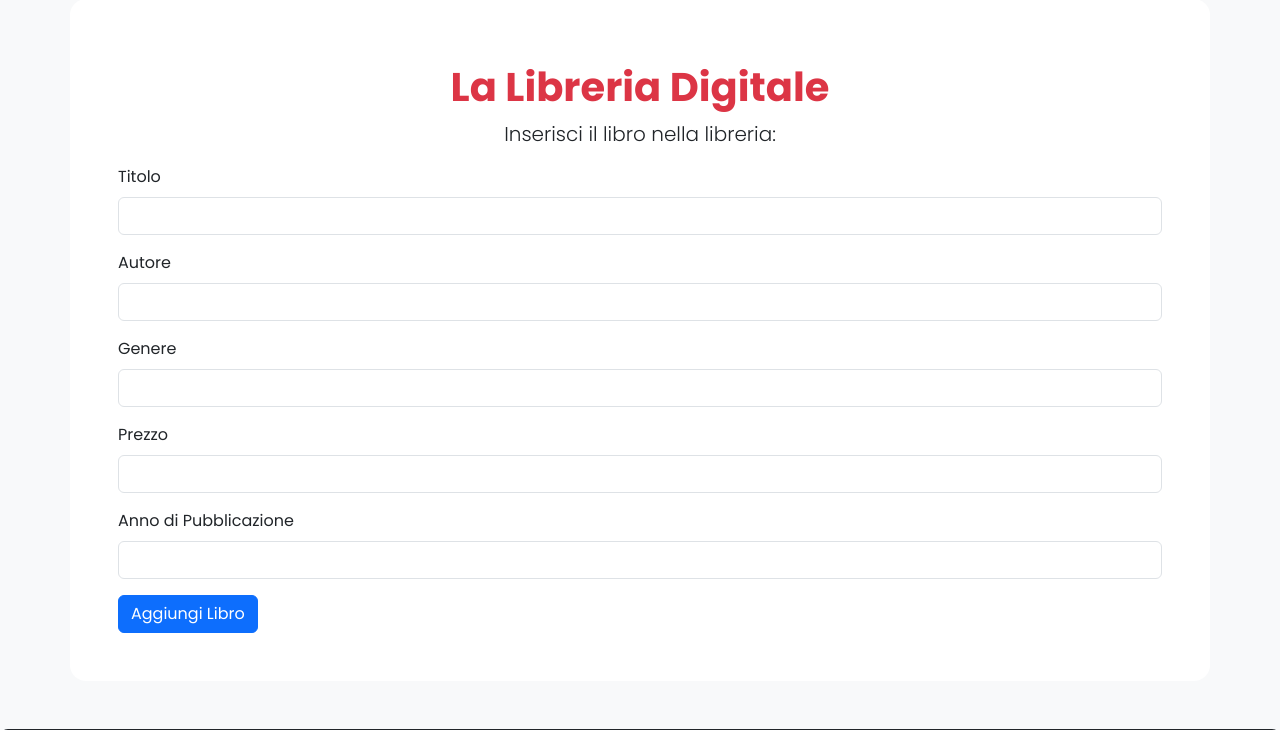
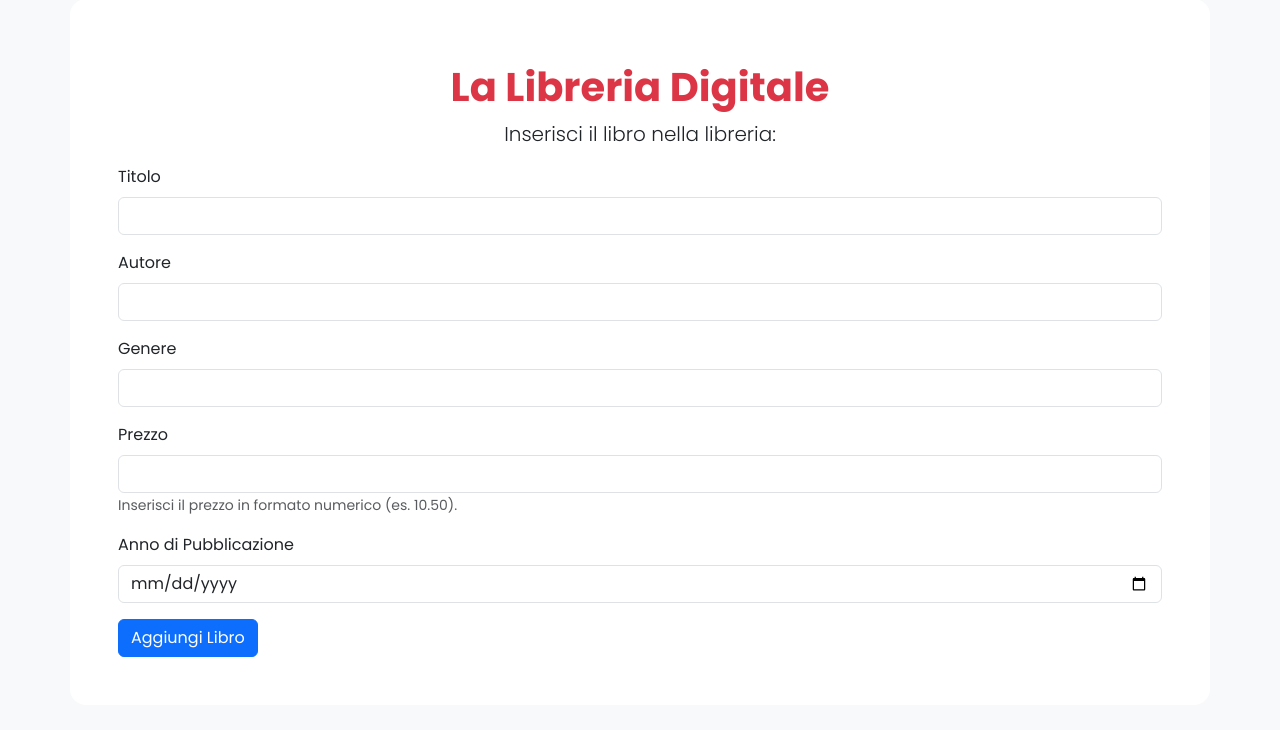
Before and after one commit to LucaButtini/Info-5E, a PHP site: page /create.php in a window 1280 px wide. Shown: the part 105-835 px from the top of the page. Run offline with PHP 8.4, Linux system fonts and the light colour scheme.

Commit message:
bozza di chat gpt

```diff
--- a/PHP/Libreria/create.php
+++ b/PHP/Libreria/create.php
@@ -1,8 +1,46 @@
 <?php
-require_once 'db.php';
+require_once 'db.php';  // Includi il file che contiene la connessione
 
+// Variabili per i messaggi di errore o successo
+$message = '';
 
+if ($_SERVER['REQUEST_METHOD'] == 'POST') {
+    // Ricezione dei dati dal form
+    $titolo = $_POST['titolo'];
+    $autore = $_POST['autore'];
+    $genere = $_POST['genere'];
+    $prezzo = $_POST['prezzo'];
+    $anno_pubblicazione = $_POST['anno_pubblicazione'];
 
+    // Controllo sul prezzo (deve essere positivo)
+    if ($prezzo < 0) {
+        $message = "Il prezzo non può essere negativo!";
+    }
+    // Controllo sulla data di pubblicazione (deve essere una data valida)
+    elseif (!$anno_pubblicazione || strtotime($anno_pubblicazione) === false) {
+        $message = "La data di pubblicazione non è valida.";
+    }
+    // Controllo su eventuali campi vuoti
+    elseif (!empty($titolo) && !empty($autore) && !empty($genere) && !empty($prezzo) && !empty($anno_pubblicazione)) {
+        // Query per inserire il libro nel database
+        $query = "INSERT INTO libri (title, autore, genere, prezzo, anno_pubblicazione)
+                  VALUES (?, ?, ?, ?, ?)";
+        $stmt = $db->prepare($query);  // Usa la connessione $db definita in db.php
+        $stmt->bindParam(1, $titolo);
+        $stmt->bindParam(2, $autore);
+        $stmt->bindParam(3, $genere);
+        $stmt->bindParam(4, $prezzo);
+        $stmt->bindParam(5, $anno_pubblicazione);
+
+        if ($stmt->execute()) {
+            $message = "Libro aggiunto con successo!";
+        } else {
+            $message = "Errore nell'inserimento del libro.";
+        }
+    } else {
+        $message = "Tutti i campi devono essere compilati!";
+    }
+}
 ?>
 
 <!doctype html>
@@ -55,7 +93,12 @@ require_once 'db.php';
         <p class="lead">Inserisci il libro nella libreria:</p>
     </div>
 
-
+    <!-- Messaggio di errore o successo come alert JavaScript -->
+    <?php if ($message != '') : ?>
+        <script>
+            alert("<?php echo $message; ?>");
+        </script>
+    <?php endif; ?>
 
     <!-- Form di inserimento libro -->
     <form action="create.php" method="POST">
@@ -73,11 +116,12 @@ require_once 'db.php';
         </div>
         <div class="mb-3">
             <label for="prezzo" class="form-label">Prezzo</label>
-            <input type="number" step="0.01" class="form-control" id="prezzo" name="prezzo" required>
+            <input type="number" class="form-control" id="prezzo" name="prezzo" min="0" step="0.01" required>
+            <small id="prezzoHelp" class="form-text text-muted">Inserisci il prezzo in formato numerico (es. 10.50).</small>
         </div>
         <div class="mb-3">
             <label for="anno_pubblicazione" class="form-label">Anno di Pubblicazione</label>
-            <input type="number" class="form-control" id="anno_pubblicazione" name="anno_pubblicazione" required>
+            <input type="date" class="form-control" id="anno_pubblicazione" name="anno_pubblicazione" required>
         </div>
         <button type="submit" class="btn btn-primary">Aggiungi Libro</button>
     </form>
@@ -85,11 +129,12 @@ require_once 'db.php';
 </div>
 
 <footer>
-    <div class="bg-dark py-5 mt-5 text-center rounded-3"> <!-- Aggiunto rounded-3 -->
+    <div class="bg-dark py-5 mt-5 text-center rounded-3">
         <p class="display-6 mb-3 text-white">Buttini Luca 5-E</p>
         <small class="text-white-50">&copy; 2025 Libreria Digitale. All rights reserved.</small>
     </div>
 </footer>
+
 <script src="https://cdn.jsdelivr.net/npm/bootstrap@5.3.0-alpha1/dist/js/bootstrap.bundle.min.js"></script>
 </body>
 </html>
--- a/PHP/Libreria/db.php
+++ b/PHP/Libreria/db.php
@@ -1,3 +1,17 @@
 <?php
 
-$db= new PDO('mysql:host=localhost;dbname=libreria', 'root', '', [PDO::ATTR_ERRMODE=>PDO::ERRMODE_EXCEPTION, PDO::ATTR_DEFAULT_FETCH_MODE=>PDO::FETCH_OBJ]);
+// $db= new PDO('mysql:host=localhost;dbname=libreria', 'root', '', [PDO::ATTR_ERRMODE=>PDO::ERRMODE_EXCEPTION, PDO::ATTR_DEFAULT_FETCH_MODE=>PDO::FETCH_OBJ]);
+
+
+// Configura la connessione al database MySQL
+try {
+    $db = new PDO('mysql:host=localhost;dbname=libreria', 'root', '', [
+        PDO::ATTR_ERRMODE => PDO::ERRMODE_EXCEPTION, // Modalità di errore
+        PDO::ATTR_DEFAULT_FETCH_MODE => PDO::FETCH_OBJ // Fetch come oggetti
+    ]);
+    // Se la connessione va a buon fine, la variabile $db sarà pronta all'uso
+} catch (PDOException $e) {
+    // Gestione dell'errore in caso di fallimento nella connessione
+    error_log($e->getMessage() . '---' . date('Y-m-d H:i:s' . "\n"), 3, 'log/database_log');
+    die('An error occurred while connecting to the database.');
+}
```
